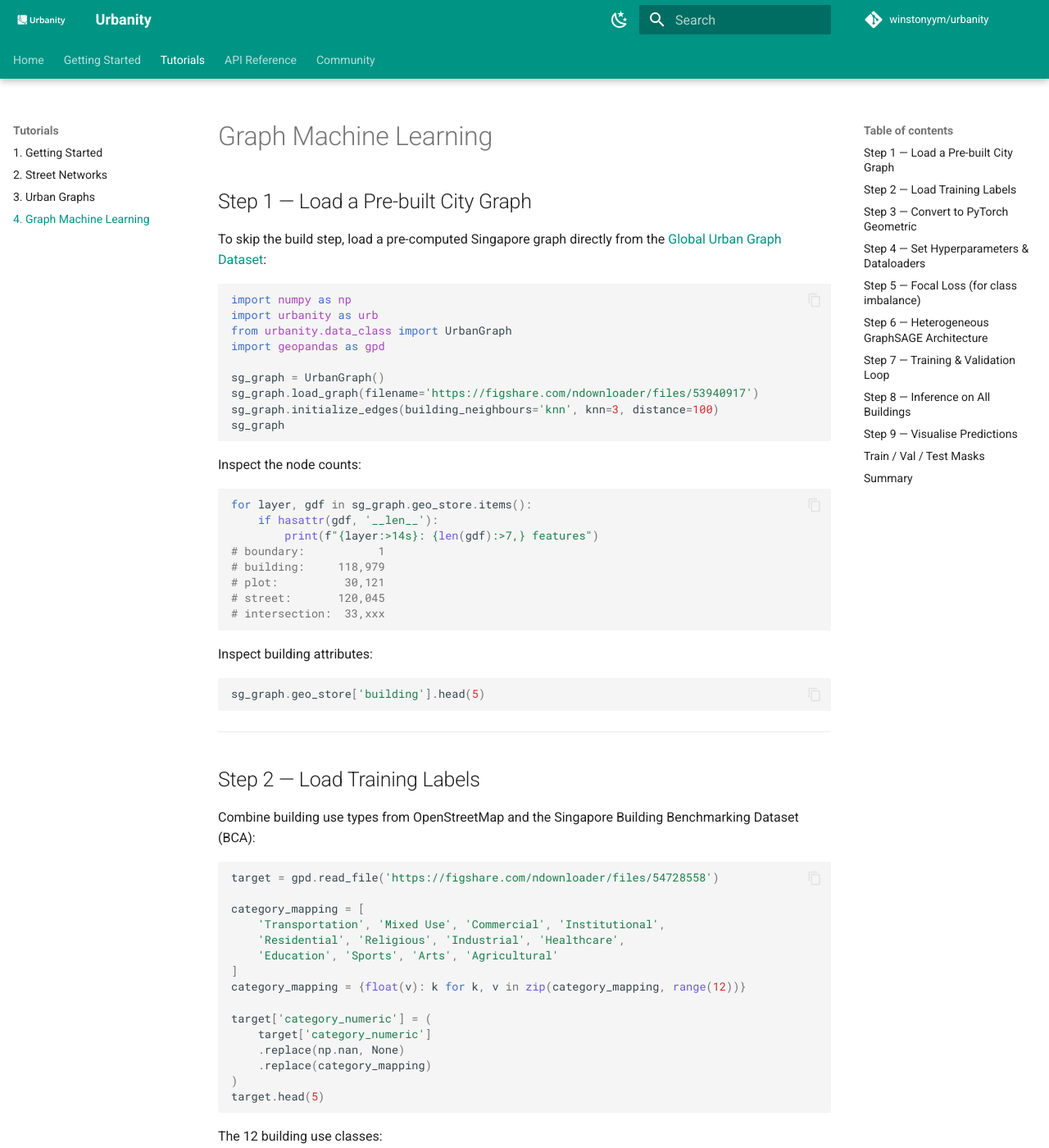
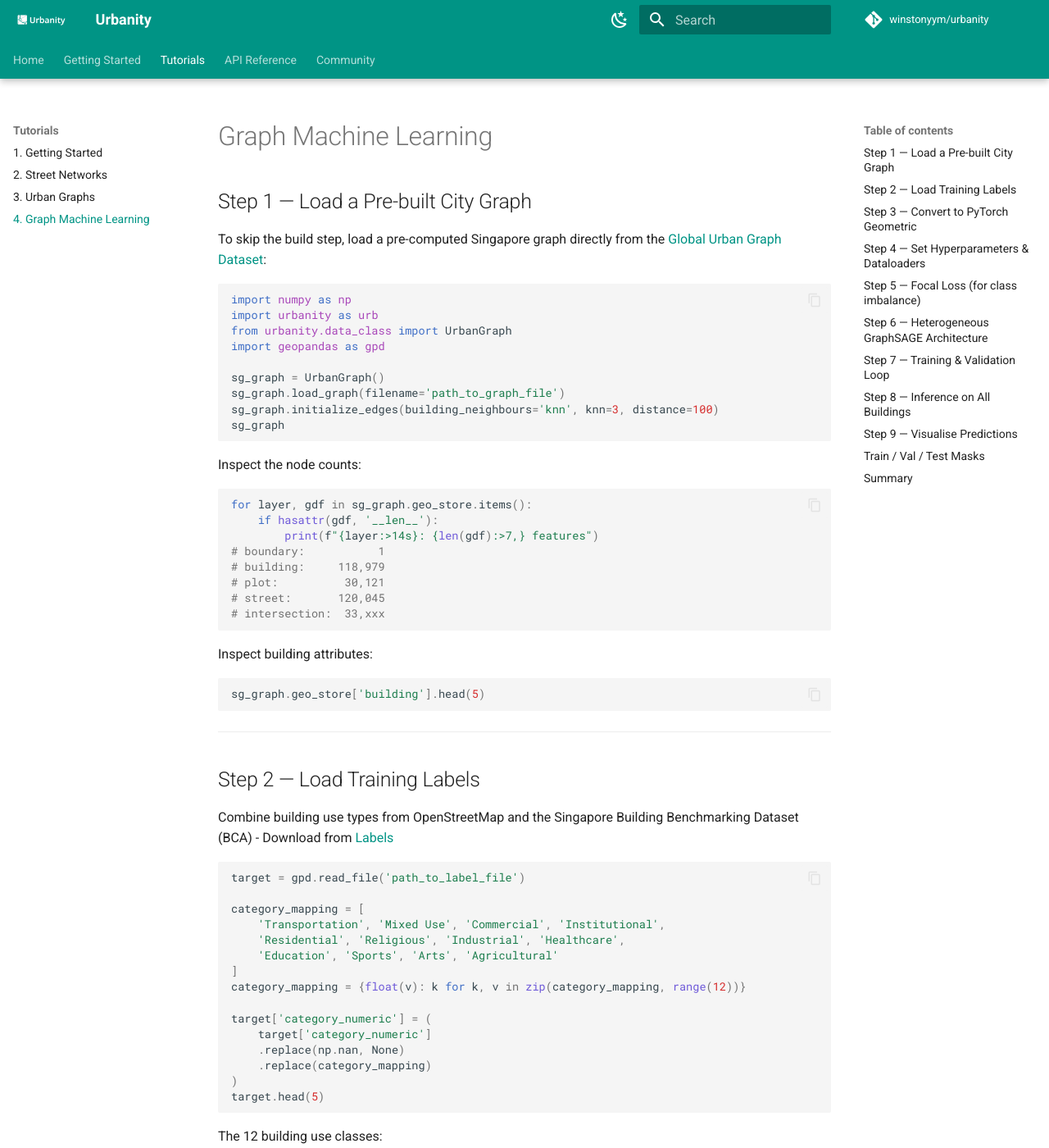
Before and after one commit to winstonyym/urbanity, an MkDocs documentation site: the page built from docs/tutorials/graph-ml.md, in a window 1280 px wide and 1400 px high. Shown: the whole window at 82% size. Built offline with MkDocs 1.6.1 and Material for MkDocs 9.7.7, drawn with Linux system fonts in a browser that asks for light colours; comment, search, counter and statistics services are not loaded; the version menu is left out.

````diff
--- a/docs/tutorials/graph-ml.md
+++ b/docs/tutorials/graph-ml.md
@@ -2,7 +2,7 @@
 
 ## Step 1 — Load a Pre-built City Graph
 
-To skip the build step, load a pre-computed Singapore graph directly from the [Global Urban Graph Dataset](https://figshare.com/articles/dataset/Global_Graph_Dataset/28852319):
+To skip the build step, load a pre-computed Singapore graph directly from the [Global Urban Graph Dataset](https://figshare.com/ndownloader/files/53940917):
 
 ```python
 import numpy as np
@@ -11,7 +11,7 @@
 import geopandas as gpd
 
 sg_graph = UrbanGraph()
-sg_graph.load_graph(filename='https://figshare.com/ndownloader/files/53940917')
+sg_graph.load_graph(filename='path_to_graph_file')
 sg_graph.initialize_edges(building_neighbours='knn', knn=3, distance=100)
 sg_graph
 ```
@@ -39,10 +39,10 @@
 
 ## Step 2 — Load Training Labels
 
-Combine building use types from OpenStreetMap and the Singapore Building Benchmarking Dataset (BCA):
+Combine building use types from OpenStreetMap and the Singapore Building Benchmarking Dataset (BCA) - Download from [Labels](https://figshare.com/ndownloader/files/54728558)
 
 ```python
-target = gpd.read_file('https://figshare.com/ndownloader/files/54728558')
+target = gpd.read_file('path_to_label_file')
 
 category_mapping = [
     'Transportation', 'Mixed Use', 'Commercial', 'Institutional',
--- a/pyproject.toml
+++ b/pyproject.toml
@@ -1,6 +1,6 @@
 [tool.poetry]
 name = "urbanity"
-version = "0.5.19"  # patch: make pyrosm optional for faster base install
+version = "0.6.0"  # patch: make pyrosm optional for faster base install
 description = "A python package to generate urban graphs for any geographical location and scale"
 authors = ["winstonyym <winstonyym@u.nus.edu>"]
 license = "MIT"
````
Also changed, not shown: docs/quickstart.md (+3 -3 lines), docs/notebooks/01_getting_started.ipynb, 2 other files.
